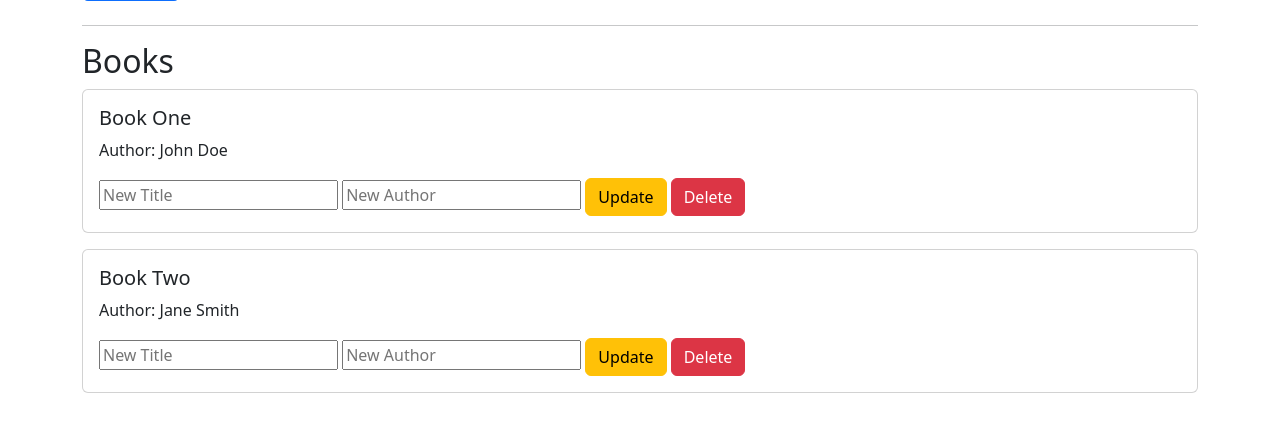
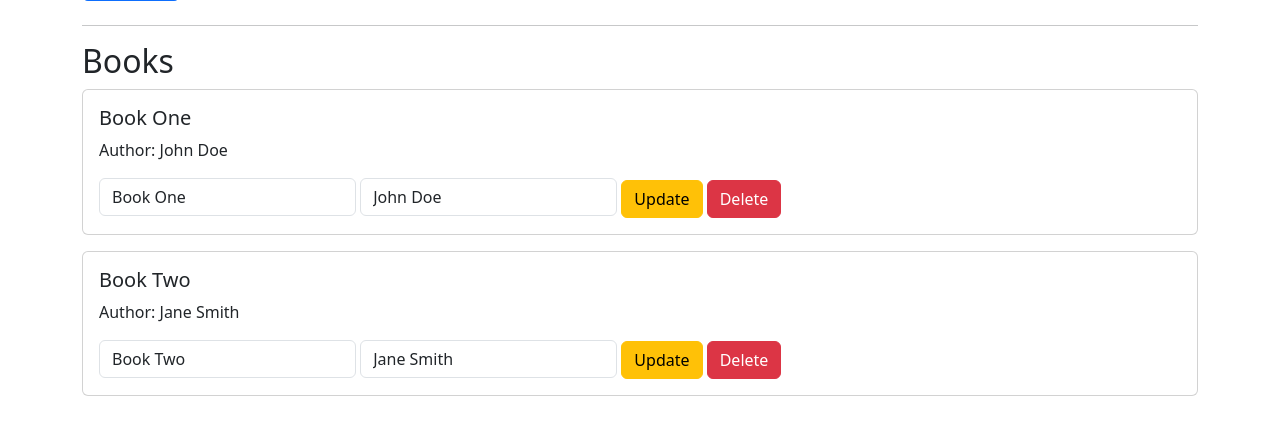
Before and after one commit to NSAjay2279/Library-Management-System, a Flask app: page / in a window 1280 px wide. Shown: the part 335-770 px from the top of the page. Run offline with Flask 3, Linux system fonts and the light colour scheme.

Commit message:
Mon, Dec 9, 2024, 6:30 PM +05:30

```diff
--- a/app.py
+++ b/app.py
@@ -23,18 +23,17 @@ def home():
 
         elif action == "update":
             book_id = int(request.form.get("book_id"))
-            title = request.form.get("title")
-            author = request.form.get("author")
             for book in books:
                 if book["id"] == book_id:
-                    book["title"] = title
-                    book["author"] = author
+                    # Update only the provided fields, keeping the rest intact
+                    book["title"] = request.form.get("title") or book["title"]
+                    book["author"] = request.form.get(
+                        "author") or book["author"]
                     break
 
         elif action == "delete":
             book_id = int(request.form.get("book_id"))
-            books[:] = [book for book in books if book["id"]
-                        != book_id]  # Modify the list in place
+            books[:] = [book for book in books if book["id"] != book_id]
 
         return redirect(url_for("home"))
 
--- a/templates/index.html
+++ b/templates/index.html
@@ -41,8 +41,12 @@
                     <form method="POST" class="d-inline">
                         <input type="hidden" name="action" value="update">
                         <input type="hidden" name="book_id" value="{{ book.id }}">
-                        <input type="text" name="title" placeholder="New Title" required>
-                        <input type="text" name="author" placeholder="New Author" required>
+                        <div class="mb-3 d-inline">
+                            <input type="text" name="title" class="form-control d-inline w-auto"
+                                placeholder="Update Title" value="{{ book.title }}">
+                            <input type="text" name="author" class="form-control d-inline w-auto"
+                                placeholder="Update Author" value="{{ book.author }}">
+                        </div>
                         <button type="submit" class="btn btn-warning">Update</button>
                     </form>
 
```
